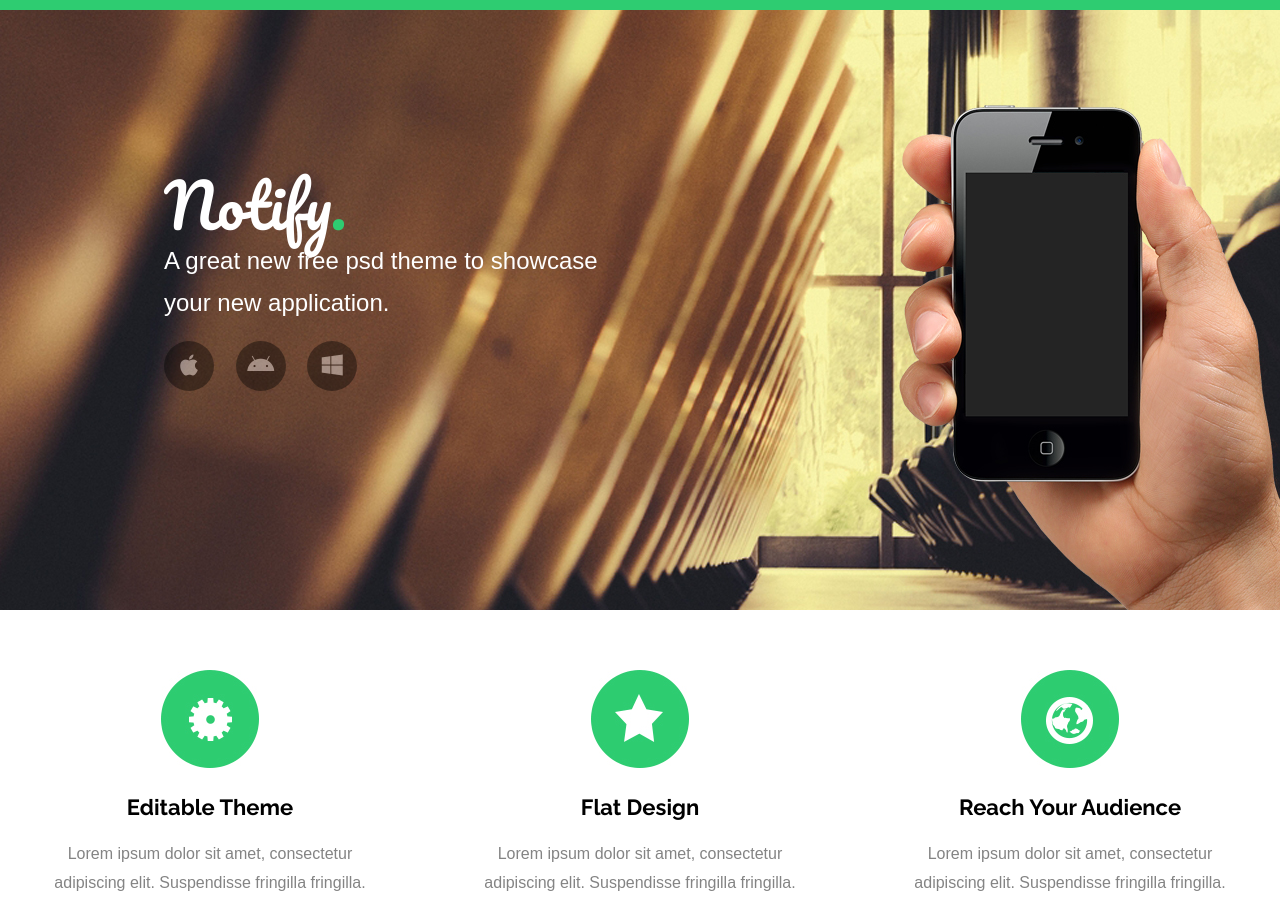
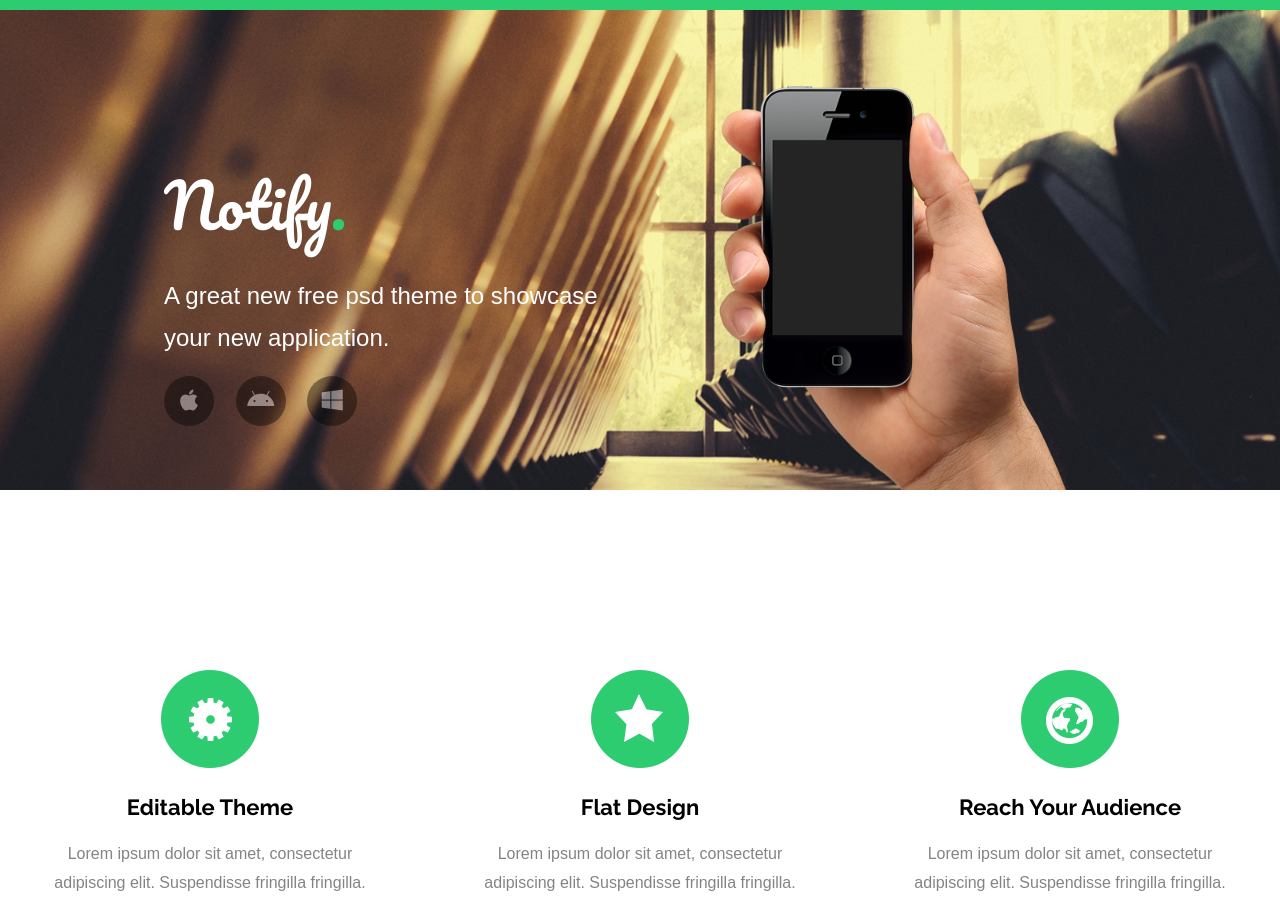
Before and after one commit to marchukdev/notify, a website: page index.html in a window 1280 px wide. Shown: the top 900 px of the page. Drawn offline with Linux system fonts and the light colour scheme.

Commit message:
Create fixed background

```diff
--- a/styles/styles.css
+++ b/styles/styles.css
@@ -6,7 +6,7 @@
 h1 {
     font: 60px/70px 'Pacifico', cursive;
     color: #fff;
-    padding-top: 160px;
+    margin-top: 160px;
 }
 
 h2 {
@@ -74,9 +74,10 @@ ul {}
 
 #header {
     background: url("../images/header-bg.jpg") no-repeat;
-    background-size: cover;
+    background-size: contain;
     height: 600px;
-    background-attachment: fixed; /*fixit*/
+    background-attachment: fixed;
+    overflow: auto;
 }
 
 #showcase {
@@ -91,7 +92,8 @@ ul {}
 #header div {
     color: #fff;
     font: 24px/42px 'Arial', sans-serif;
-    /* margin-top: 40px; */
+    margin-top: 35px;
+    box-sizing: content-box;
 }
 
 #header a {
```
